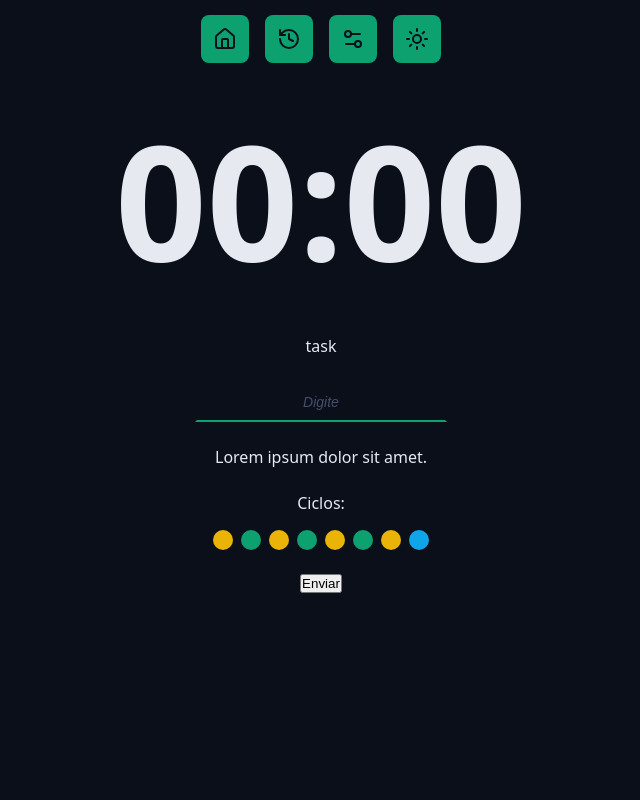
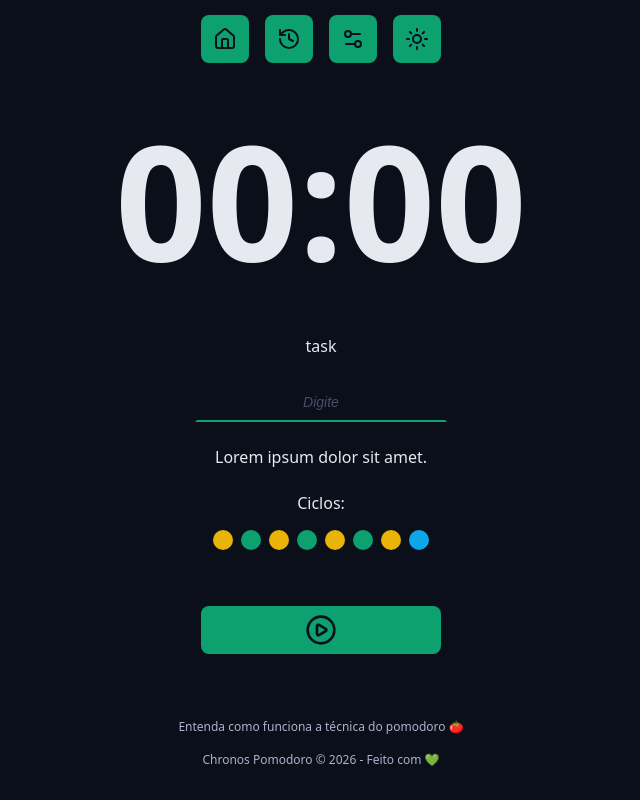
Before and after one commit to RobsonWebDev/chronos-pomodoro, a React (Vite) app: page / in a window 1280 px wide. Shown: the part 206-1006 px from the top of the page, without its empty margins (319-959 px from the left). Before the commit the page ends 831 px from the top, so only its background shows below. Built offline with nearby package versions, Linux system fonts and the light colour scheme.

Commit message:
Adicionando Footer

```diff
--- a/src/App.tsx
+++ b/src/App.tsx
@@ -3,10 +3,13 @@
 import { Menu } from './components/Menu'
 import { CountDown } from './components/CountDown'
 import { DefaultInput } from './components/DefaultInput'
+import { Cycles } from './components/Cycles'
+import { DefaultButton } from './components/DefaultButton'
+import { PlayCircleIcon } from 'lucide-react'
+import { Footer } from './components/Footer'
 
 import './styles/themes.css'
 import './styles/global.css'
-import { Cycles } from './components/Cycles'
 
 export function App() {
     return (
@@ -37,9 +40,15 @@
                         <Cycles />
                     </div>
 
-                    <button>Enviar</button>
+                    <div className="formRow">
+                        <DefaultButton icon={<PlayCircleIcon />} />
+                    </div>
 
                 </form>
+            </Container>
+
+            <Container>
+                <Footer />
             </Container>
         </>
     )
--- /dev/null
+++ b/src/components/DefaultButton/index.tsx
@@ -0,0 +1,16 @@
+import styles from './styles.module.css'
+
+type DefaultButtonProps = {
+    icon: React.ReactNode;
+    color?: 'green' | 'red'
+} & React.ComponentProps<'button'>;
+
+export function DefaultButton({ icon, color = 'green', ...props }: DefaultButtonProps) {
+    return(
+        <>
+            <button className={`${styles.button} ${styles[color]}`} {...props}>
+                {icon}
+            </button>
+        </>
+    );
+};
--- /dev/null
+++ b/src/components/DefaultButton/styles.module.css
@@ -0,0 +1,32 @@
+.button {
+    display: flex;
+    align-items: center;
+    justify-content: center;
+    min-width: 24rem;
+    padding: 0.8rem;
+    margin: 3.2rem 0;
+    border: none;
+    border-radius: 0.8rem;
+    cursor: pointer;
+
+    transition: all 0.1s ease-in-out;
+}
+
+.button svg {
+    width: 3.2rem;
+    height: 3.2rem;
+}
+
+.button:hover {
+    filter: brightness(80%);
+}
+
+.green {
+    background: var(--primary);
+    color: var(--text-over-primary);
+}
+
+.red {
+    background: var(--error);
+    color: var(--text-over-error);
+}
--- /dev/null
+++ b/src/components/Footer/index.tsx
@@ -0,0 +1,10 @@
+import styles from './styles.module.css';
+
+export function Footer() {
+
+    return (
+    <footer className={styles.footer}>
+        <a href="">Entenda como funciona a técnica do pomodoro 🍅</a>
+        <a href="">Chronos Pomodoro &copy; {new Date().getFullYear()} - Feito com 💚</a>
+    </footer>
+)};
--- /dev/null
+++ b/src/components/Footer/styles.module.css
@@ -0,0 +1,18 @@
+.footer {
+    display: flex;
+    align-items: center;
+    justify-content: center;
+    flex-direction: column;
+    font-size: 1.2rem;
+    gap: 1.6rem;
+}
+
+.footer a {
+    color: var(--text-muted);
+    text-decoration: none;
+}
+
+.footer a:hover {
+    color: var(--text-muted);
+    text-decoration: underline;
+}
```
